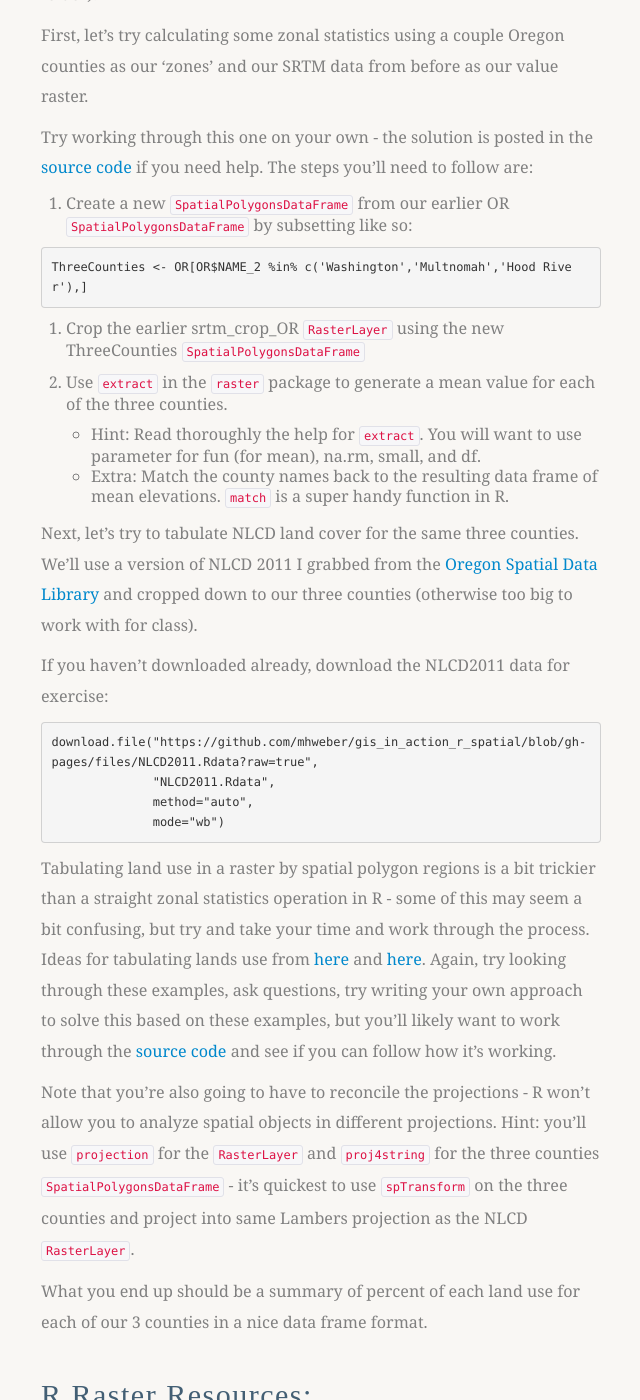
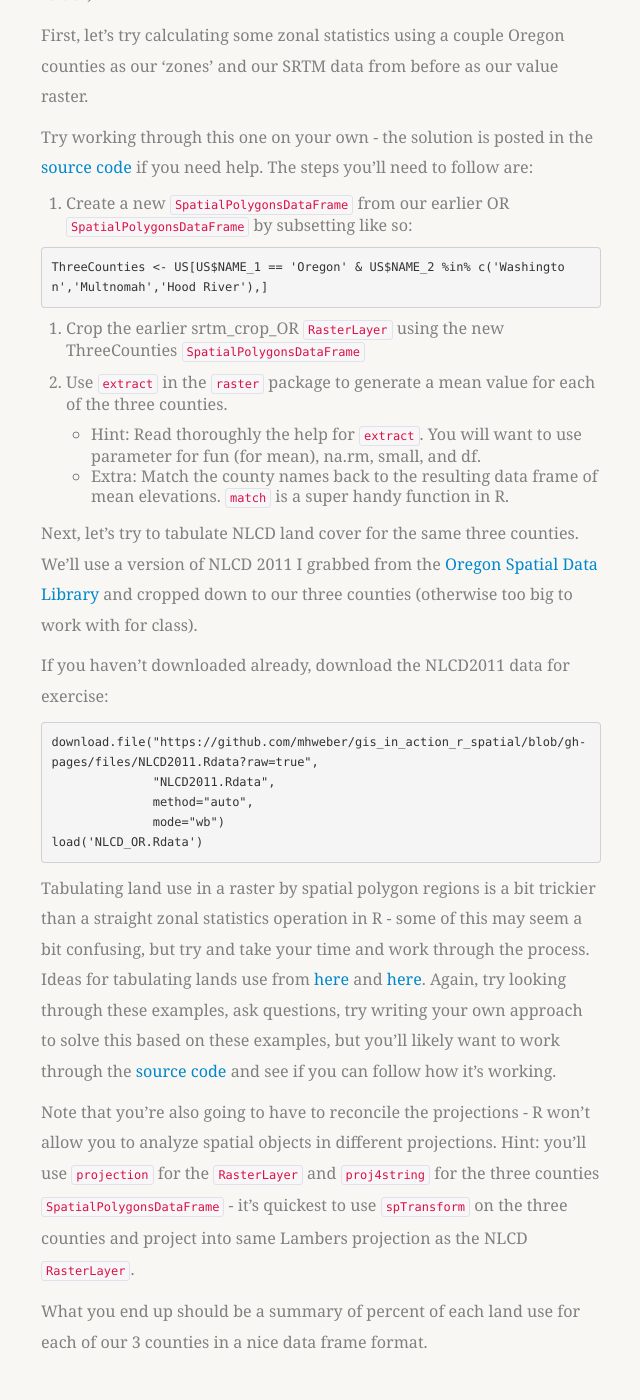
Before and after one commit to mhweber/AWRA_GIS_R_Workshop, a Jekyll site: the page built from _posts/2018-04-22-06-Spatial-Data-Raster.md, in a window 1280 px wide and 1400 px high, scrolled down 12997 px. Shown: the whole window, without its empty margins (389-1029 px from the left). Built offline with Jekyll 4.4.1, drawn with Linux system fonts in a browser that asks for light colours; nearby versions of some CDN libraries; some web fonts are replaced; library files that are not in the unit come from our copies.

Commit message:
fixed nlcd section

````diff
--- a/_posts/2018-04-22-06-Spatial-Data-Raster.md
+++ b/_posts/2018-04-22-06-Spatial-Data-Raster.md
@@ -249,7 +249,7 @@ Try working through this one on your own - the solution is posted in the [source
   1. Create a new `SpatialPolygonsDataFrame` from our earlier OR `SpatialPolygonsDataFrame` by subsetting like so:
 
 ```r
-ThreeCounties <- OR[OR$NAME_2 %in% c('Washington','Multnomah','Hood River'),]
+ThreeCounties <- US[US$NAME_1 == 'Oregon' & US$NAME_2 %in% c('Washington','Multnomah','Hood River'),]
 ```
 
   2. Crop the earlier srtm_crop_OR `RasterLayer` using the new ThreeCounties `SpatialPolygonsDataFrame`
@@ -267,6 +267,7 @@ download.file("https://github.com/mhweber/gis_in_action_r_spatial/blob/gh-pages/
               "NLCD2011.Rdata",
               method="auto",
               mode="wb")
+load('NLCD_OR.Rdata')
 ```
 
 Tabulating land use in a raster by spatial polygon regions is a bit trickier than a straight zonal statistics operation in R - some of this may seem a bit confusing, but try and take your time and work through the process. Ideas for tabulating lands use from [here](http://www.maths.lancs.ac.uk/~rowlings/Teaching/UseR2012/introductionTalk.html) and [here](http://zevross.com/blog/2015/03/30/map-and-analyze-raster-data-in-r/).  Again, try looking through these examples, ask questions, try writing your own approach to solve this based on these examples, but you'll likely want to work through the [source code](https://github.com/mhweber/gis_in_action_r_spatial/blob/gh-pages/files/SourceCode.R) and see if you can follow how it's working.
````
Also changed, not shown: 3 other files.
